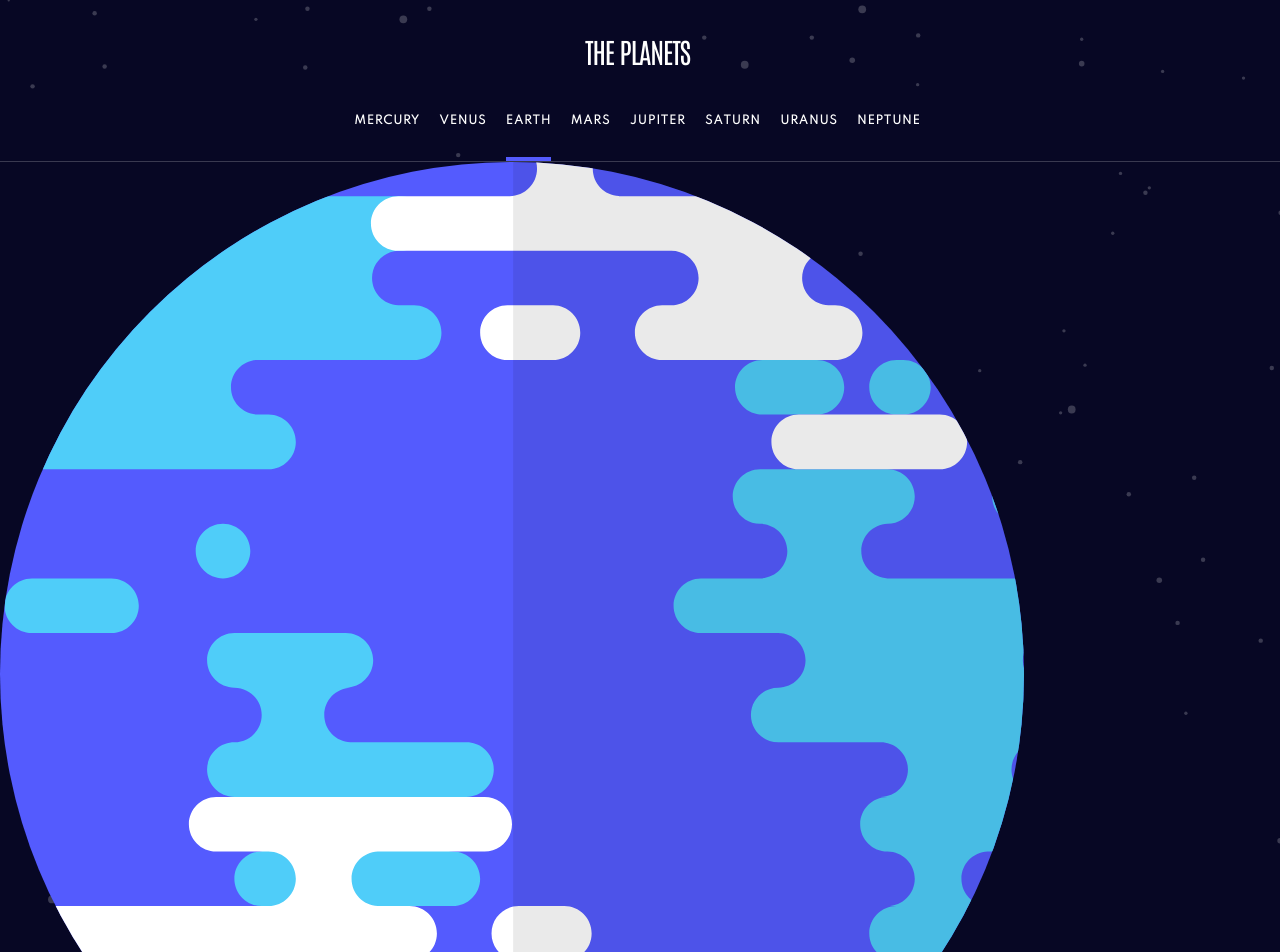
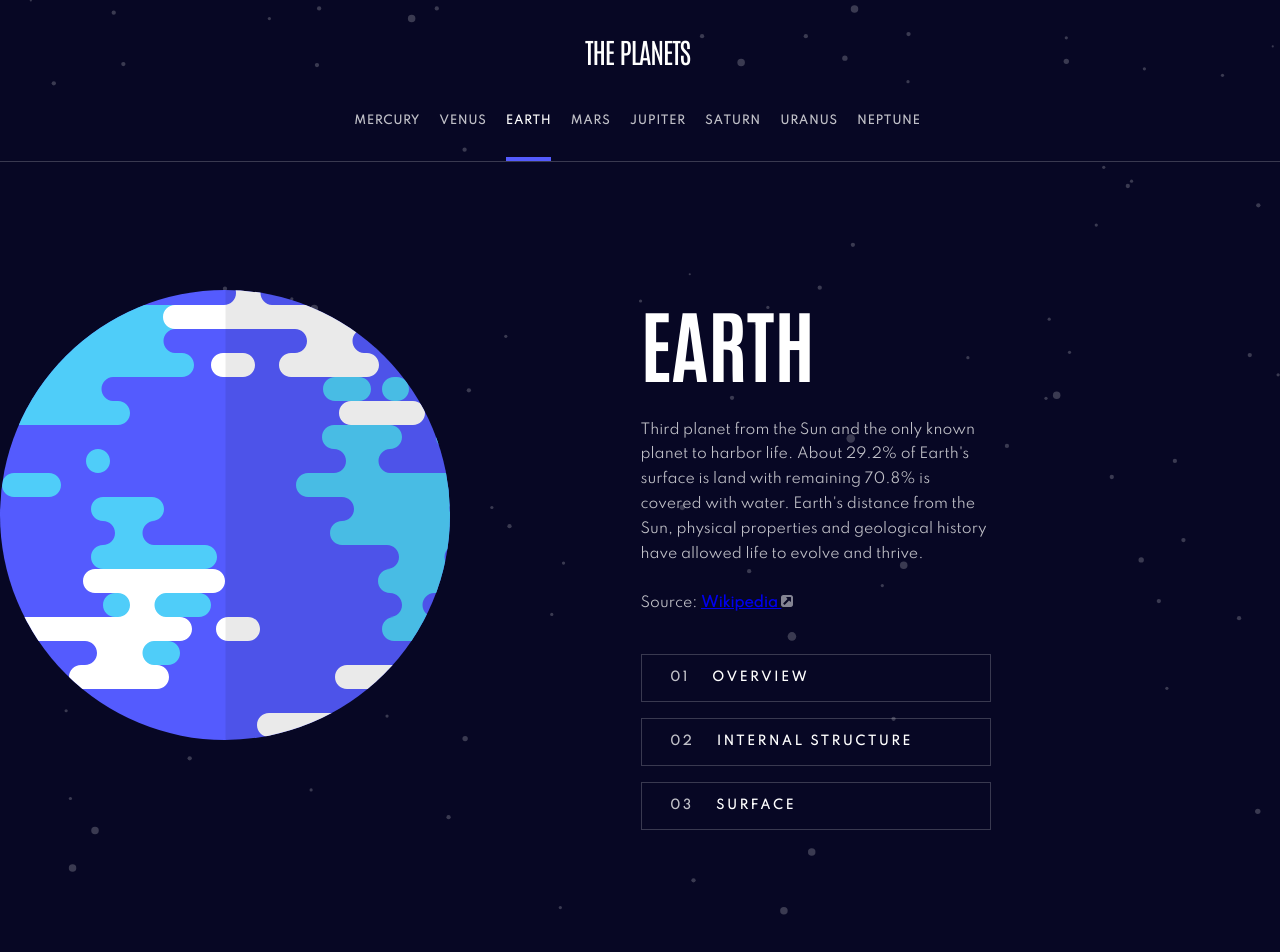
Before and after one commit to Vilorshini0/planet-fact-site, a React (Vite) app: page /earth in a window 1280 px wide. Shown: the top 952 px of the page. Built offline with nearby package versions, Linux system fonts and the light colour scheme.

Commit message:
[INTE] desktop planet description & view switcher

```diff
--- a/src/component/PlanetCharacteristics.jsx
+++ b/src/component/PlanetCharacteristics.jsx
@@ -2,7 +2,7 @@ import PropTypes from 'prop-types'
 
 export default function PlanetCharacteristics(props) {
     return (
-        <section>
+        <section className="planet-characteristics">
             <div className="rotation-time">
                 <p>Rotation time</p>
                 <p>{props.rotationTime}</p>
--- a/src/component/PlanetDescription.jsx
+++ b/src/component/PlanetDescription.jsx
@@ -3,7 +3,7 @@ import wikiIcon from '../assets/icon-source.svg'
 
 export default function PlanetDescription(props) {
     return (
-        <section>
+        <section className='planet-description'>
             <h1>{props.planetName}</h1>
             <p>{props.description}</p>
             <p className="link">
--- a/src/component/ViewSwitcherDesktop.jsx
+++ b/src/component/ViewSwitcherDesktop.jsx
@@ -13,6 +13,7 @@ export default function ViewSwitcherDesktop(props) {
                 onClick={() => dispatch(updatePageStatus({pageStatus: 'overview'}))}
                 className={pageStatus === 'overview' ? props.planetName : undefined }
             >
+                <span>01</span>
                 Overview
             </button>
 
@@ -20,6 +21,7 @@ export default function ViewSwitcherDesktop(props) {
                 onClick={() => dispatch(updatePageStatus({pageStatus: 'structure'}))}
                 className={pageStatus === 'structure' ? props.planetName : undefined }
             >
+                <span>02</span>
                 Internal Structure
             </button>
 
@@ -27,6 +29,7 @@ export default function ViewSwitcherDesktop(props) {
                 onClick={() => dispatch(updatePageStatus({pageStatus: 'geology'}))}
                 className={pageStatus === 'geology' ? props.planetName : undefined }
             >
+                <span>03</span>
                 Surface
             </button>
         </section>
--- a/src/scss/app.css
+++ b/src/scss/app.css
@@ -41,6 +41,56 @@ body {
 h1, h2, h3, h4, h5, h6, p, span {
   margin: 0;
   color: rgb(255, 255, 255);
+}
+
+.view-switcher-desktop {
+  display: flex;
+  flex-direction: column;
+  width: 21.875rem;
+  row-gap: 1rem;
+}
+.view-switcher-desktop button {
+  height: 3rem;
+  border: 1px solid rgba(255, 255, 255, 0.2);
+  color: rgb(255, 255, 255);
+  font-family: "Spartan";
+  text-align: left;
+  font-weight: 700;
+  text-transform: uppercase;
+  letter-spacing: 2.75px;
+  font-size: 0.75rem;
+}
+.view-switcher-desktop button span {
+  padding: 0 1.4rem;
+  color: rgba(255, 255, 255, 0.75);
+}
+.view-switcher-desktop button:not(:focus) {
+  background-color: transparent;
+}
+.view-switcher-desktop button:focus {
+  border: 0;
+}
+
+.planet-description {
+  display: flex;
+  flex-direction: column;
+  width: 21.875rem;
+  font-family: "Spartan";
+  row-gap: 1.55rem;
+  padding-bottom: 2.3rem;
+}
+.planet-description h1 {
+  text-transform: uppercase;
+  font-family: "Antonio", sans-serif;
+  font-size: 5rem;
+}
+.planet-description p {
+  color: rgba(255, 255, 255, 0.75);
+  font-size: 0.875rem;
+  line-height: 1.55rem;
+}
+.planet-description p.link a {
+  font-weight: 600;
 }
 
 .header-mobile {
@@ -178,6 +228,7 @@ h1, h2, h3, h4, h5, h6, p, span {
   letter-spacing: 0.06rem;
   text-transform: uppercase;
   text-decoration: none;
+  color: rgba(255, 255, 255, 0.75);
 }
 .header-desktop .header-desktop__nav ul li .nav-link span {
   position: absolute;
@@ -186,6 +237,9 @@ h1, h2, h3, h4, h5, h6, p, span {
   height: 0.25rem;
   width: 100%;
   display: block;
+}
+.header-desktop .header-desktop__nav ul li .nav-link.active h2 {
+  color: rgb(255, 255, 255);
 }
 .header-desktop .header-desktop__nav ul li .nav-link.active span {
   opacity: 1;
@@ -228,6 +282,23 @@ h1, h2, h3, h4, h5, h6, p, span {
   bottom: 0;
 }
 
-.planet-visual {
-  width: 80%;
+main {
+  display: grid;
+  grid-template-columns: 1fr 1fr;
+  grid-template-rows: 1fr 1fr 1fr;
+  gap: 1px 1px;
+  grid-template-areas: "img planet-description" "img view-switcher" "planet-characteristics planet-characteristics";
+  padding-top: 8rem;
+}
+main img {
+  grid-area: img;
+}
+main .planet-description {
+  grid-area: planet-description;
+}
+main .planet-characteristics {
+  grid-area: planet-characteristics;
+}
+main .view-switcher-desktop {
+  grid-area: view-switcher;
 }/*# sourceMappingURL=app.css.map */
--- a/src/scss/app.scss
+++ b/src/scss/app.scss
@@ -5,6 +5,9 @@
 @import "base/global";
 @import "base/typography";
 
+@import "component/ViewSwitcherDesktop";
+@import "component/PlanetDescription";
+
 @import "layout/HeaderMobile";
 @import "layout/HeaderDesktop";
 
--- /dev/null
+++ b/src/scss/component/_PlanetDescription.scss
@@ -0,0 +1,26 @@
+.planet-description {
+    display: flex;
+    flex-direction: column;
+    width: 21.875rem;
+    font-family: $secondaryFont;
+    row-gap: 1.55rem;
+    padding-bottom: 2.3rem;
+
+    h1 {
+        text-transform: uppercase;
+        font-family: $primaryFont;
+        font-size: 5rem;
+    }
+
+    p {
+        color: $color-text-secondary;
+        font-size: 0.875rem;
+        line-height: 1.55rem;
+
+        &.link {
+            a {
+                font-weight: 600;
+            }
+        }
+    }
+}
--- /dev/null
+++ b/src/scss/component/_ViewSwitcherDesktop.scss
@@ -0,0 +1,31 @@
+.view-switcher-desktop {
+    display: flex;
+    flex-direction: column;
+    width: 21.875rem;
+    row-gap: 1rem;
+
+    button {
+        height: 3rem;
+        border: 1px solid $color-border-primary;
+        color: $color-text-primary;
+        font-family: $secondaryFont;
+        text-align: left;
+        font-weight: 700;
+        text-transform: uppercase;
+        letter-spacing: 2.75px;
+        font-size: 0.75rem;
+
+        span {
+            padding: 0 1.4rem;
+            color: $color-text-secondary;
+        }
+
+        &:not(:focus) {
+            background-color: transparent;
+        }
+
+        &:focus {
+            border: 0;
+        }
+    }
+}
--- a/src/scss/layout/_HeaderDesktop.scss
+++ b/src/scss/layout/_HeaderDesktop.scss
@@ -66,6 +66,7 @@
                         letter-spacing: 0.06rem;
                         text-transform: uppercase;
                         text-decoration: none;
+                        color: $color-text-secondary;
                     }
 
                     span {
@@ -78,6 +79,10 @@
                     }
 
                     &.active {
+                        h2 {
+                            color: $color-text-primary;
+                        }
+
                         span {
                             opacity: 1;
                         }
--- a/src/scss/pages/_PlanetPages.scss
+++ b/src/scss/pages/_PlanetPages.scss
@@ -39,6 +39,31 @@
     }
 }
 
-.planet-visual {
-    width: 80%;
+main {
+    display: grid;
+    grid-template-columns: 1fr 1fr;
+    grid-template-rows: 1fr 1fr 1fr;
+    gap: 1px 1px;
+    grid-template-areas:
+                        "img planet-description"
+                        "img view-switcher"
+                        "planet-characteristics planet-characteristics";
+    padding-top: 8rem;
+
+
+    img {
+        grid-area: img;
+    }
+
+    .planet-description {
+        grid-area: planet-description;
+    }
+
+    .planet-characteristics {
+        grid-area: planet-characteristics;
+    }
+
+    .view-switcher-desktop {
+        grid-area: view-switcher;
+    }
 }
```
Also changed, not shown: 1 other file (tests, documents, lock files or other folders).
